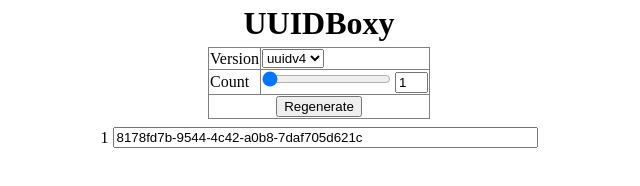
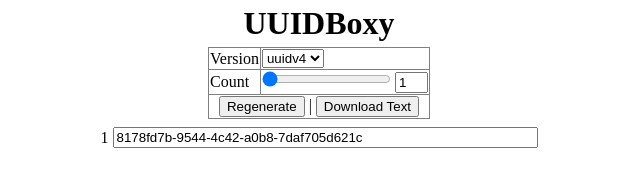
Before and after one commit to QQBoxy/uuidboxy, a plain HTML site: page index.html in a window 1280 px wide. Shown: the whole page, without its empty margins (321-961 px from the left). Drawn offline with nearby package versions, Linux system fonts and the light colour scheme.

Commit message:
Text download

```diff
--- a/index.html
+++ b/index.html
@@ -24,6 +24,7 @@
     <script src="https://cdnjs.cloudflare.com/ajax/libs/uuid/8.2.0/uuidv3.min.js"></script>
     <script src="https://cdnjs.cloudflare.com/ajax/libs/uuid/8.2.0/uuidv4.min.js"></script>
     <script src="https://cdnjs.cloudflare.com/ajax/libs/uuid/8.2.0/uuidv5.min.js"></script>
+    <script src="https://cdnjs.cloudflare.com/ajax/libs/downloadjs/1.4.8/download.min.js"></script>
     <style>
         * {
             margin: 0px auto;
@@ -65,7 +66,7 @@
                 </td>
             </tr>
             <tr style="text-align: center;">
-                <td colspan="2"><button v-on:click="generate">Regenerate</button></td>
+                <td colspan="2"><button v-on:click="generate">Regenerate</button> | <button v-on:click="download">Download Text</button></td>
             </tr>
         </table>
         <div>
@@ -112,6 +113,9 @@
                                     break;
                             }
                         }
+                    },
+                    download: function() {
+                        download(new Blob([this.list.join('\n')]), `${this.version}.txt`, 'text/plain');
                     }
                 }
             });
```
